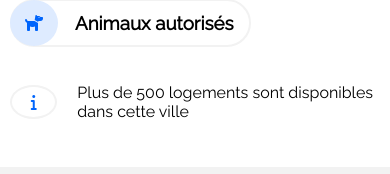
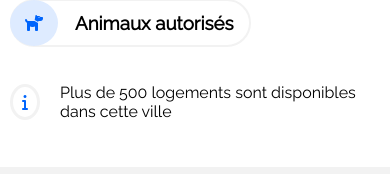
Before and after one commit to mohamedouak/MohamedOuakrim_2_01012021, a plain HTML site: page index.html in a window 390 px wide. Shown: the part 513-687 px from the top of the page. Drawn offline with Linux system fonts and the light colour scheme.

Commit message:
finitions

```diff
--- a/style.css
+++ b/style.css
@@ -199,7 +199,7 @@ nav li a:hover{
     width: 30px;
     height: 30px;
     margin-right: 20px;
-    border: 2px solid #F2F2F2;
+    border: 3px solid #F2F2F2;
     background-color: white;
     color: #0065FC;
     border-radius: 100%;
@@ -644,9 +644,6 @@ footer ul li{
     #infos{
         padding-left: 10px;
     }
-    .icon-text i{
-        width: 15%;
-    }
     #populaires{
         width: 100%;
         display: flex;
```
